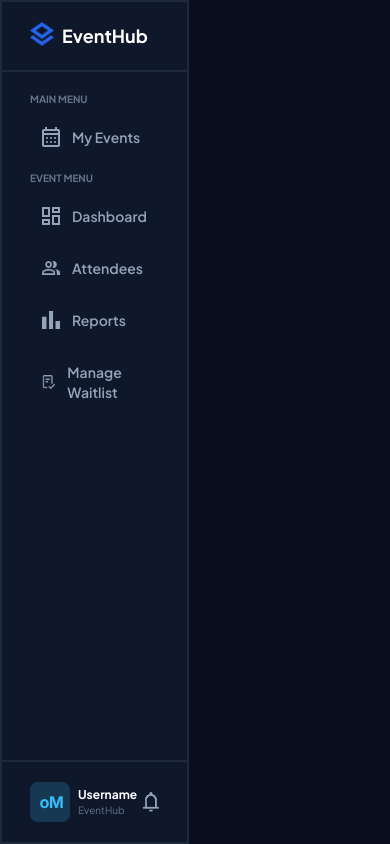
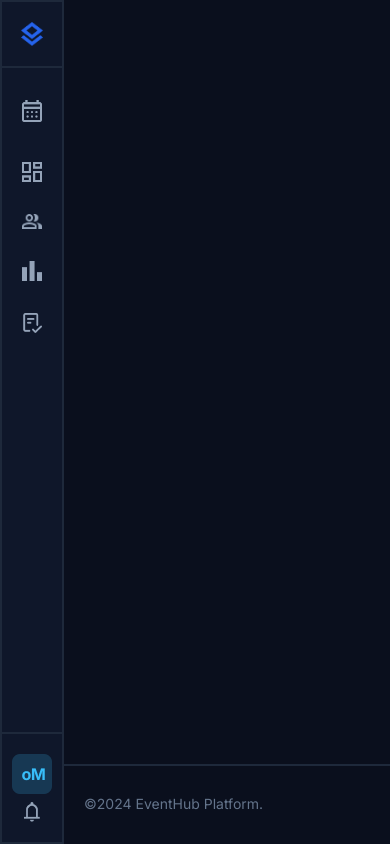
Before and after one commit to nooressam1/Event-Management-Website, a React (Vite) app in the folder Frontend/my-app/: page / in a window 390 px wide. Built offline with nearby package versions, Linux system fonts and the light colour scheme.

Commit message:
Refactor: made sidebar navigation responsive feat: added footer

```diff
--- /dev/null
+++ b/Frontend/my-app/src/Modules/shared/component/Footer.jsx
@@ -0,0 +1,11 @@
+import React from "react";
+
+const Footer = () => {
+  return (
+    <div className="w-full h-20 border-t-2 border-LineBox px-5 py-7">
+      <h1 className="text-SecondOffWhiteText text-sm "> ©2024 EventHub Platform.</h1>
+    </div>
+  );
+};
+
+export default Footer;
--- a/Frontend/my-app/src/Modules/shared/component/SideBarBox.jsx
+++ b/Frontend/my-app/src/Modules/shared/component/SideBarBox.jsx
@@ -2,12 +2,12 @@ import React from "react";
 
 const SideBarBox = ({ title, image }) => {
   return (
-    <div className="w-full flex gap-3 py-3 cursor-pointer px-3 items-center  rounded-lg hover:bg-MainBlue/10">
-      <div className={`w-4.5 `}>
+    <div className="w-full flex gap-3 py-3 cursor-pointer px-3 items-center rounded-lg hover:bg-MainBlue/10">
+      <div className="w-5  shrink-0">
+        <img className="h-full w-full object-cover" src={image} alt={title} />
+      </div>
 
-        <img className="h-full w-full object-cover" src={image} />
-      </div>
-      <h4 className="text-sm text-MainOffWhiteText font-jakarta font-semibold">
+      <h4 className="text-sm text-MainOffWhiteText font-jakarta font-semibold hidden sm:block">
         {title}
       </h4>
     </div>
--- a/Frontend/my-app/src/Modules/shared/component/SideNavigationBar.jsx
+++ b/Frontend/my-app/src/Modules/shared/component/SideNavigationBar.jsx
@@ -11,52 +11,50 @@ import SideBarBox from "./SideBarBox";
 
 const SideNavigationBar = () => {
   return (
-    <div class=" h-screen w-70 bg-NavigationBackground  border-LineBox border-2 flex flex-col justify-between">
-      <div class="flex  gap-2  px-7 py-5 border-b-2 border-b-LineBox">
-        <div class=" w-6 h-6">
-          <img className="h-full w-full object-fit" src={EventHubIcon} />
+    <div className="h-screen w-16 sm:w-70 bg-NavigationBackground border-LineBox border-2 flex flex-col justify-between transition-all duration-300">
+
+      <div className="flex flex-col sm:flex-row gap-2 px-2 sm:px-7 py-5 border-b-2 border-b-LineBox items-center sm:items-start">
+        <div className="w-6 h-6">
+          <img className="h-full w-full object-contain" src={EventHubIcon} alt="EventHub Logo"/>
         </div>
-        <h1 class="text-white font-jakarta font-black text-lg">EventHub</h1>
+        <h1 className="hidden sm:block text-white font-jakarta font-black text-lg">
+          EventHub
+        </h1>
       </div>
-      <div>
-        <div className="px-7 py-5 flex flex-col gap-3">
-          <div className="flex flex-col gap-2">
-            <h4 className="text-[10px] text-SecondOffWhiteText font-jakarta font-bold">
-              MAIN MENU
-            </h4>
-            <SideBarBox title="My Events" image={MyEventIcon}></SideBarBox>
+
+      <div className="px-2 sm:px-7 py-5 flex flex-col ">
+        {/* MAIN MENU */}
+        <div className="flex flex-col gap-2">
+          <h4 className="hidden sm:block text-[10px] text-SecondOffWhiteText font-jakarta font-bold">
+            MAIN MENU
+          </h4>
+          <SideBarBox title="My Events" image={MyEventIcon} />
+        </div>
+
+        {/* EVENT MENU */}
+        <div className="flex flex-col gap-2 mt-4">
+          <h4 className="hidden sm:block text-[10px] text-SecondOffWhiteText font-jakarta font-bold">
+            EVENT MENU
+          </h4>
+          <SideBarBox title="Dashboard" image={DashboardIcon} />
+          <SideBarBox title="Attendees" image={Attendees} />
+          <SideBarBox title="Reports" image={Reports} />
+          <SideBarBox title="Manage Waitlist" image={ManageWaitlist} />
+        </div>
+      </div>
+
+      <div className="mt-auto flex flex-col sm:flex-row items-center sm:items-start justify-between px-2 sm:px-7 py-5 border-t-2 border-t-LineBox gap-2">
+        <div className="flex items-center gap-2">
+          <div className="w-10 h-10 rounded-sm">
+            <img className="h-full w-full object-contain" src={pfpExample} alt="Profile" />
           </div>
-          <div className="flex flex-col gap-2 ">
-            <h4 className="text-[10px] text-SecondOffWhiteText font-jakarta font-bold">
-              EVENT MENU
-            </h4>
-            <SideBarBox title="Dashboard" image={DashboardIcon}></SideBarBox>
-            <SideBarBox title="Attendees" image={Attendees}></SideBarBox>
-            <SideBarBox title="Reports" image={Reports}></SideBarBox>
-            <SideBarBox
-              title="Manage Waitlist"
-              image={ManageWaitlist}
-            ></SideBarBox>
+          <div className="hidden sm:flex flex-col">
+            <h1 className="text-white font-jakarta font-bold text-xs">Username</h1>
+            <h1 className="text-SecondOffWhiteText font-jakarta text-[10px]">EventHub</h1>
           </div>
         </div>
-      </div>
-      <div className="mt-auto flex items-center justify-between px-7 py-5 border-t-2  border-t-LineBox">
-        {" "}
-        <div className="flex gap-2 items-center justify-center">
-          <div class=" w-10 h-10 rounded-sm">
-            <img className="h-full w-full object-fit" src={pfpExample} />
-          </div>
-          <div className="flex flex-col">
-            <h1 class="text-white font-jakarta font-bold text-xs w-full">
-              Username
-            </h1>
-            <h1 class="text-SecondOffWhiteText font-jakarta  text-[10px] w-full">
-              EventHub
-            </h1>
-          </div>
-        </div>
-        <div class=" w-4 h-5">
-          <img className="h-full w-full object-fit" src={Bell}  />
+        <div className="w-4 h-5">
+          <img className="h-full w-full object-contain" src={Bell} alt="Notifications"/>
         </div>
       </div>
     </div>
--- a/Frontend/my-app/src/main.jsx
+++ b/Frontend/my-app/src/main.jsx
@@ -4,14 +4,16 @@ import "./index.css"; // Ensure this contains the @tailwind directives
 import SideNavigationBar from "./Modules/shared/component/SideNavigationBar";
 import pfpExample from "../src/assets/pfpExample.png";
 import CustomButton from "./Modules/shared/component/CustomButton";
+import Footer from "./Modules/shared/component/Footer";
 
 const PageTemplate = () => {
   return (
     <div className="mmin-h-screen flex bg-MainBackground font-inter">
       <SideNavigationBar></SideNavigationBar>
-      <div className="w-screen h-screen px-8 py-5  ">
+      <div className="w-screen h-screen flex flex-col">
         {/*all content will go in here */}
-
+        <div className="w-full flex-1  h-screen px-8 py-5 "> </div>
+        <Footer></Footer>
       </div>
     </div>
   );
```
